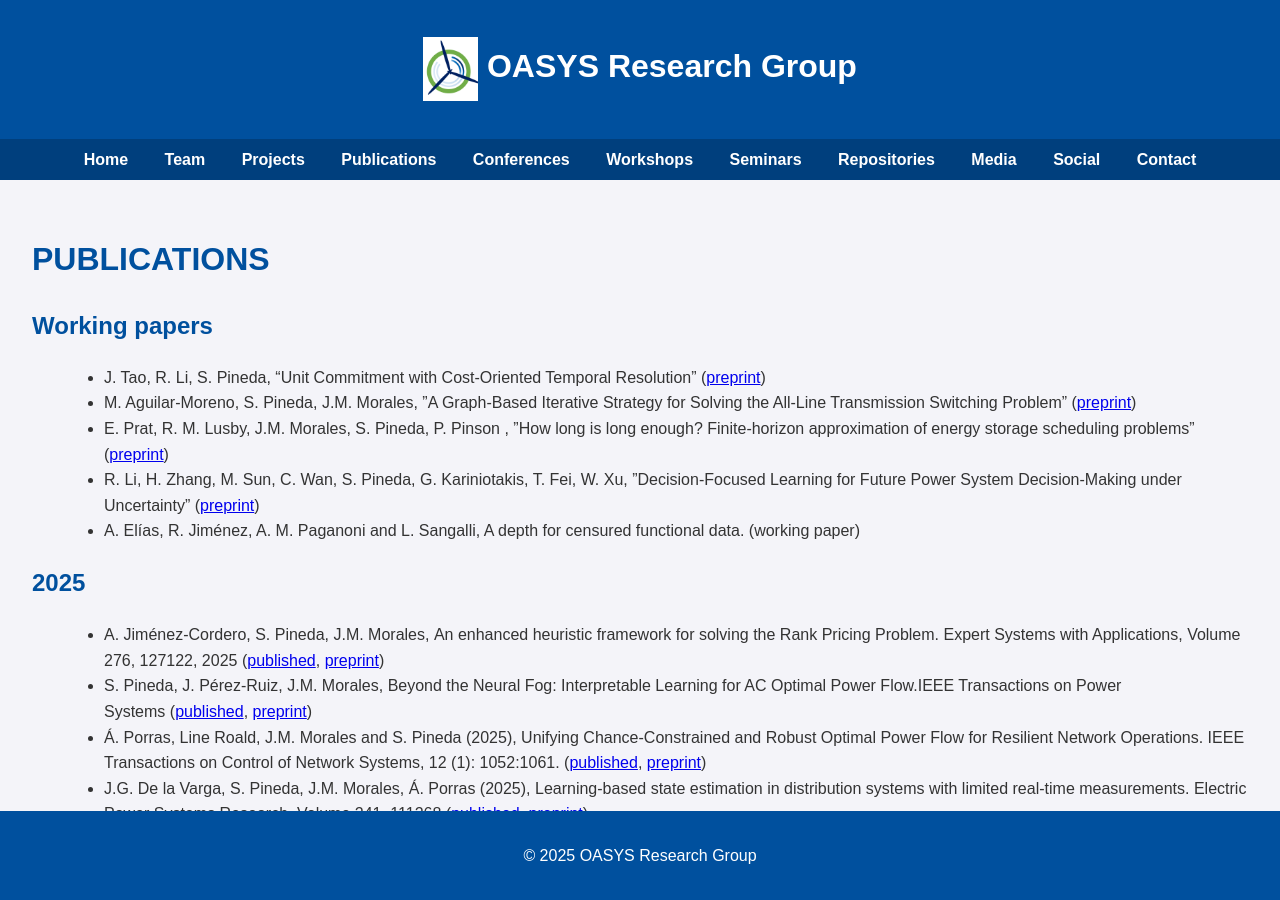
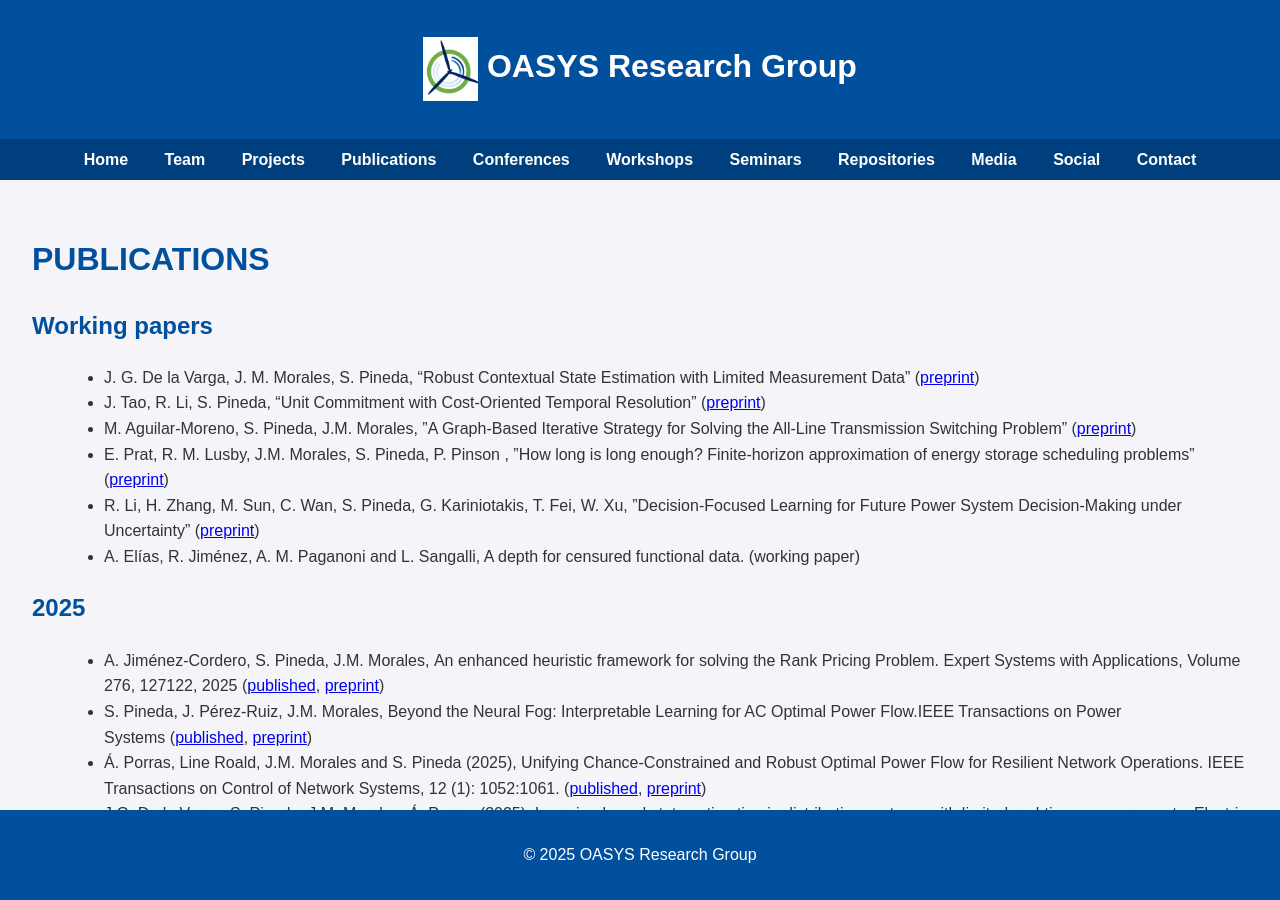
Before and after one commit to groupoasys/groupoasys.github.io, a Jekyll site: the page built from publications.md, in a window 1280 px wide and 900 px high. Built offline with Jekyll 4.4.1, drawn with Linux system fonts in a browser that asks for light colours.

Commit message:
add preprint robust contextual

```diff
--- a/publications.md
+++ b/publications.md
@@ -7,6 +7,7 @@ permalink: /publications/
 
 ## Working papers
 
+- J. G. De la Varga, J. M. Morales, S. Pineda, "Robust Contextual State Estimation with Limited Measurement Data" ([preprint](https://arxiv.org/abs/2507.08767))
 -   J. Tao, R. Li, S. Pineda, "Unit Commitment with Cost-Oriented Temporal Resolution" ([preprint](https://arxiv.org/abs/2506.02707))
 -   M. Aguilar-Moreno, S. Pineda, J.M. Morales, "A Graph-Based Iterative Strategy for Solving the All-Line Transmission Switching Problem" ([preprint](https://arxiv.org/abs/2502.10333))
 -   E. Prat, R. M. Lusby, J.M. Morales, S. Pineda, P. Pinson , "How long is long enough? Finite-horizon approximation of energy storage scheduling problems" ([preprint](https://arxiv.org/abs/2411.17463))
```
